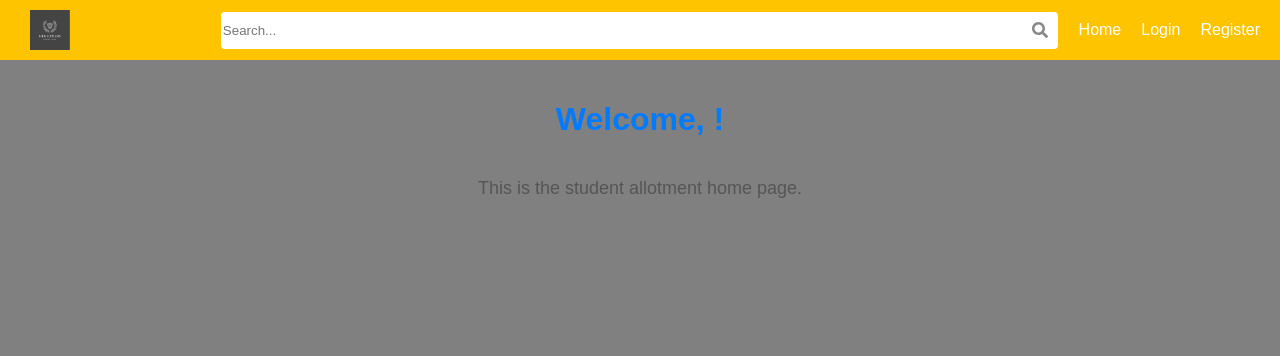
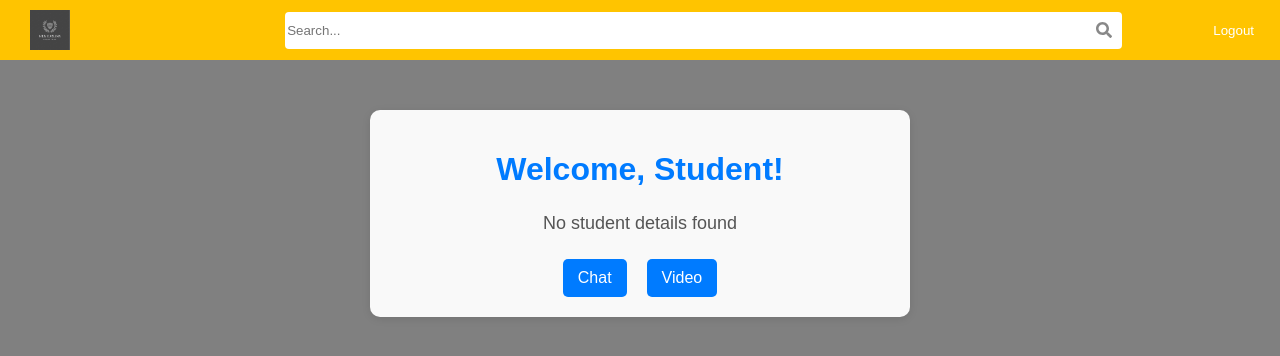
Before and after one commit to plasma-27/MentorLink-main, a React (Create React App) app in the folder client/: page /studentallothomepage in a window 1280 px wide. Shown: the top 356 px of the page. Built offline with nearby package versions, Linux system fonts and the light colour scheme; sample sign-in values are in the browser's storage.

Commit message:
changes to studentallothomepage

```diff
--- a/client/src/navigation/Navbar.jsx
+++ b/client/src/navigation/Navbar.jsx
@@ -6,7 +6,7 @@ import logo from '../assets/login-image.jpg';
 import projectData from '../data/project';
 import credentials from '../data/credentials';
 import mentorData from '../data/mentordata';
-import students from '../data/studentsallot';
+import students from '../data/studentsallotdata'; // Ensure the import path is correct
 
 const Navbar = ({ loggedInUsername }) => {
   const [isSidebarOpen, setIsSidebarOpen] = useState(false);
@@ -16,6 +16,7 @@ const Navbar = ({ loggedInUsername }) => {
   const location = useLocation();
   const navigate = useNavigate();
 
+  // Fetch projects associated with the logged-in user
   useEffect(() => {
     if (loggedInUsername) {
       const user = credentials.users.find(user => user.username === loggedInUsername);
@@ -28,7 +29,7 @@ const Navbar = ({ loggedInUsername }) => {
   const toggleStudentSidebar = () => setIsStudentSidebarOpen(prev => !prev);
 
   const showHomeLink = location.pathname !== '/login' && location.pathname !== '/register';
-  const showLogoutButton = ['/home', '/mentorhome', '/studentallothome'].includes(location.pathname);
+  const showLogoutButton = ['/home', '/mentorhome', '/studentallothomepage'].includes(location.pathname);
   const showSidebarButton = ['/home', '/ProjectHome'].includes(location.pathname);
   const showMentorButton = location.pathname === '/home';
   const showStudentButton = location.pathname === '/mentorhome';
@@ -47,7 +48,7 @@ const Navbar = ({ loggedInUsername }) => {
   };
 
   const handleStudentClick = (student) => {
-    navigate('/studentallothomepage', { state: { student } });
+    navigate(`/studentallothomepage`, { state: { student } });
   };
 
   return (
@@ -74,10 +75,7 @@ const Navbar = ({ loggedInUsername }) => {
       <div className="navbar-links">
         {showHomeLink && !showLogoutButton && <Link to="/dashboard">Home</Link>}
         {showMentorButton && <button onClick={toggleMentorSidebar} className="mentor-button">MENTORS</button>}
-
-        {showStudentButton && (
-          <button onClick={toggleStudentSidebar} className="student-button">STUDENT</button>
-        )}
+        {showStudentButton && <button onClick={toggleStudentSidebar} className="student-button">STUDENT</button>}
 
         {showLogoutButton ? (
           <button onClick={handleLogout} className="logout-button">Logout</button>
--- a/client/src/studentallothomepage/studentallothomepage.css
+++ b/client/src/studentallothomepage/studentallothomepage.css
@@ -5,13 +5,46 @@
     align-items: center;
     justify-content: center;
     padding: 20px;
-  }
+    background-color: #f9f9f9;
+    border-radius: 10px;
+    box-shadow: 0 2px 8px rgba(0, 0, 0, 0.1);
+    width: 74%; /* Set the container width to 74% */
+    max-width: 500px; /* Maximum width */
+    margin: 50px auto; /* Center the container */
+}
 
-  .student-allot-home h1 {
+.student-allot-home h1 {
     color: #007bff;
-  }
+    margin-bottom: 20px;
+}
 
-  .student-allot-home p {
+.student-allot-home p {
     font-size: 18px;
     color: #555;
-  }
+    margin: 5px 0;
+}
+
+/* Styles for the action buttons */
+.action-buttons {
+    display: flex;
+    justify-content: center;
+    margin-top: 20px; /* Space above the buttons */
+}
+
+.chat-button,
+.video-button {
+    background-color: #007bff;
+    color: white;
+    border: none;
+    border-radius: 5px;
+    padding: 10px 15px;
+    font-size: 16px;
+    cursor: pointer;
+    margin: 0 10px; /* Space between buttons */
+    transition: background-color 0.3s ease;
+}
+
+.chat-button:hover,
+.video-button:hover {
+    background-color: #0056b3; /* Darker shade on hover */
+}
--- a/client/src/studentallothomepage/studentallothomepage.jsx
+++ b/client/src/studentallothomepage/studentallothomepage.jsx
@@ -1,16 +1,45 @@
-// studentallothomepage.jsx
 import React from 'react';
-import { useParams } from 'react-router-dom';
-import './studentallothomepage.css';
+import { useLocation, useNavigate } from 'react-router-dom'; // Import useNavigate
+import students from '../data/studentsallotdata'; // Ensure the import path is correct
+import './studentallothomepage.css'; // Make sure to import the CSS
 
 const StudentAllotHome = () => {
-  const { studentName } = useParams(); // Get student name from URL
+  const location = useLocation();
+  const navigate = useNavigate(); // Initialize useNavigate
+  const { student } = location.state || {}; // Get student details from the state
+
+  // Find the student data from the imported data
+  const studentData = students.find(stud => stud.name === student?.name);
+
+  // Handler for Chat button
+  const handleChatClick = () => {
+    navigate('/chat'); // Navigate to /chat
+  };
+
+  // Handler for Video button
+  const handleVideoClick = () => {
+    navigate('/videocall'); // Navigate to /videocall
+  };
 
   return (
     <div className="student-allot-home">
-      <h1>Welcome, {studentName}!</h1>
-      {/* Add more content related to the student here */}
-      <p>This is the student allotment home page.</p>
+      <h1>Welcome, {studentData ? studentData.name : 'Student'}!</h1>
+
+      {studentData ? (
+        <>
+          <p>Name: {studentData.name}</p>
+          <p>Tech Stack: {studentData.techStack}</p>
+          <p>Year Allotted: {studentData.yearAllotted}</p>
+        </>
+      ) : (
+        <p>No student details found</p>
+      )}
+
+      {/* Buttons for Chat and Video */}
+      <div className="action-buttons">
+        <button className="chat-button" onClick={handleChatClick}>Chat</button>
+        <button className="video-button" onClick={handleVideoClick}>Video</button>
+      </div>
     </div>
   );
 };
```
